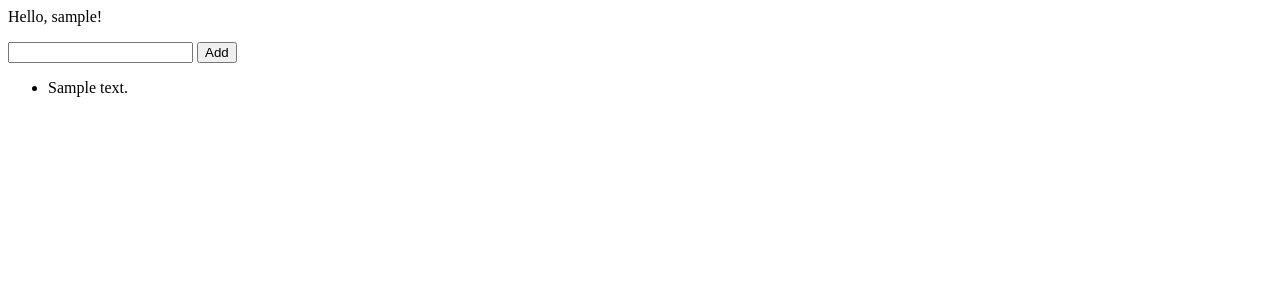
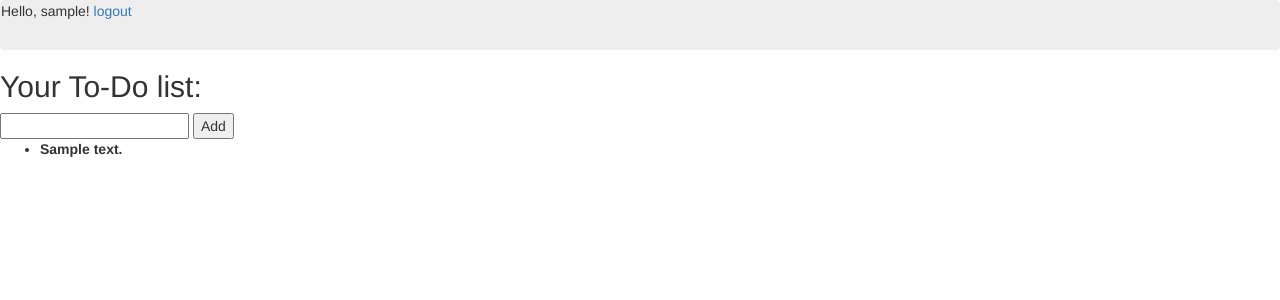
Before and after one commit to mattlub/django-todo-example, a Django app: template templates/todo_list/index.html in a window 1280 px wide. Shown: the top 300 px of the page. Run offline with Django 3.2, Linux system fonts and the light colour scheme; the template is opened without the code that fills it: values that come from a table or form of the project are taken from there, others are empty; a user stored in the database is signed in; tables that the repository leaves empty hold one stand-in row (values such as "Sample post"); some libraries are stand-ins or nearby versions.

Commit message:
some template amendments. WIP

```diff
--- /dev/null
+++ b/static/css/main.css
@@ -0,0 +1,8 @@
+body {
+	font-family: Helvetica;
+}
+
+.navbar {
+	width: 100%;
+	background-color: #eeeeee;
+}
--- a/templates/base.html
+++ b/templates/base.html
@@ -1,16 +1,40 @@
+<!DOCTYPE html>
+
+{% load static %}
+
+<html lang="en">
+
 <head>
+	<meta charset="utf-8">
+	<meta name="viewport" content="width=device-width, initial-scale=1">
 	{% block title %} {% endblock title %}
+
+	<!-- STYLE
+	_______________________________ -->
+
+	{% block style %}
+	{% endblock style %}
+	<link rel="stylesheet" type="text/css" href="{% static 'css/main.css' %}" />
+	<!-- bootstrap -->
+	<link rel="stylesheet" href="https://maxcdn.bootstrapcdn.com/bootstrap/3.3.7/css/bootstrap.min.css" integrity="sha384-BVYiiSIFeK1dGmJRAkycuHAHRg32OmUcww7on3RYdg4Va+PmSTsz/K68vbdEjh4u" crossorigin="anonymous">
+
+
+	<!-- JAVASCRIPT
+	_______________________________ -->
+
+	{% block script %}
+	{% endblock script %}
+	<script src="https://code.jquery.com/jquery-1.12.4.js"></script>
+
 </head>
 
 <body>
 
-	{% if user.is_authenticated %}
-		<p>Hello, {{ user.username }}!</p>
-	{% else %}
-		<p>Hello, please login!</p>
-	{% endif %}
+	{% include 'navbar.html' %}
 
 	{% block content %}
 	{% endblock content %}
 
 </body>
+
+</html>
--- /dev/null
+++ b/templates/navbar.html
@@ -0,0 +1,10 @@
+<div class="navbar">
+
+	{% if user.is_authenticated %}
+		<span>Hello, {{ user.username }}!</span>
+		<a href=''>logout</a>
+	{% else %}
+		<span>Hello, please <a href=''>login!</a></span>
+	{% endif %}
+
+</div>
--- a/templates/registration/login.html
+++ b/templates/registration/login.html
@@ -1,7 +1,7 @@
 {% extends 'base.html' %}
 
 {% block content %}
-<h1>Login</h1>
+<h2>Login</h2>
 	<form method="post" action=".">
 		{% csrf_token %}
 		{{ form.as_p }}
--- a/templates/registration/registration_form.html
+++ b/templates/registration/registration_form.html
@@ -2,6 +2,7 @@
 
 
 {% block content %}
+<h2>Register</h2>
 <form method="post" action=".">
   {% csrf_token %}
   {{ form.as_p }}
--- a/templates/todo_list/index.html
+++ b/templates/todo_list/index.html
@@ -3,7 +3,9 @@
 
 {% block content %}
 
-<form action="" method="post">
+<h2>Your To-Do list:</h2>
+
+<form action="." method="post">
 
 {% csrf_token %}
     <input type="text" name="description" value="" />
--- a/todo_list/tests.py
+++ b/todo_list/tests.py
@@ -28,6 +28,12 @@ def create_todo_item(description, days=0, priority=2):
 
 class ToDoItemViewTests(TestCase):
 
+	def test_index_view_with_no_login(self):
+		"""
+		index view should return appropriate message if not logged in
+		"""
+		# TODO
+
 	def test_index_view_with_no_items(self):
 		"""
 		index view should return appropriate message if no to do items
```
Also changed, not shown: todo/settings.py (+6 -1 lines), 1 other file.
